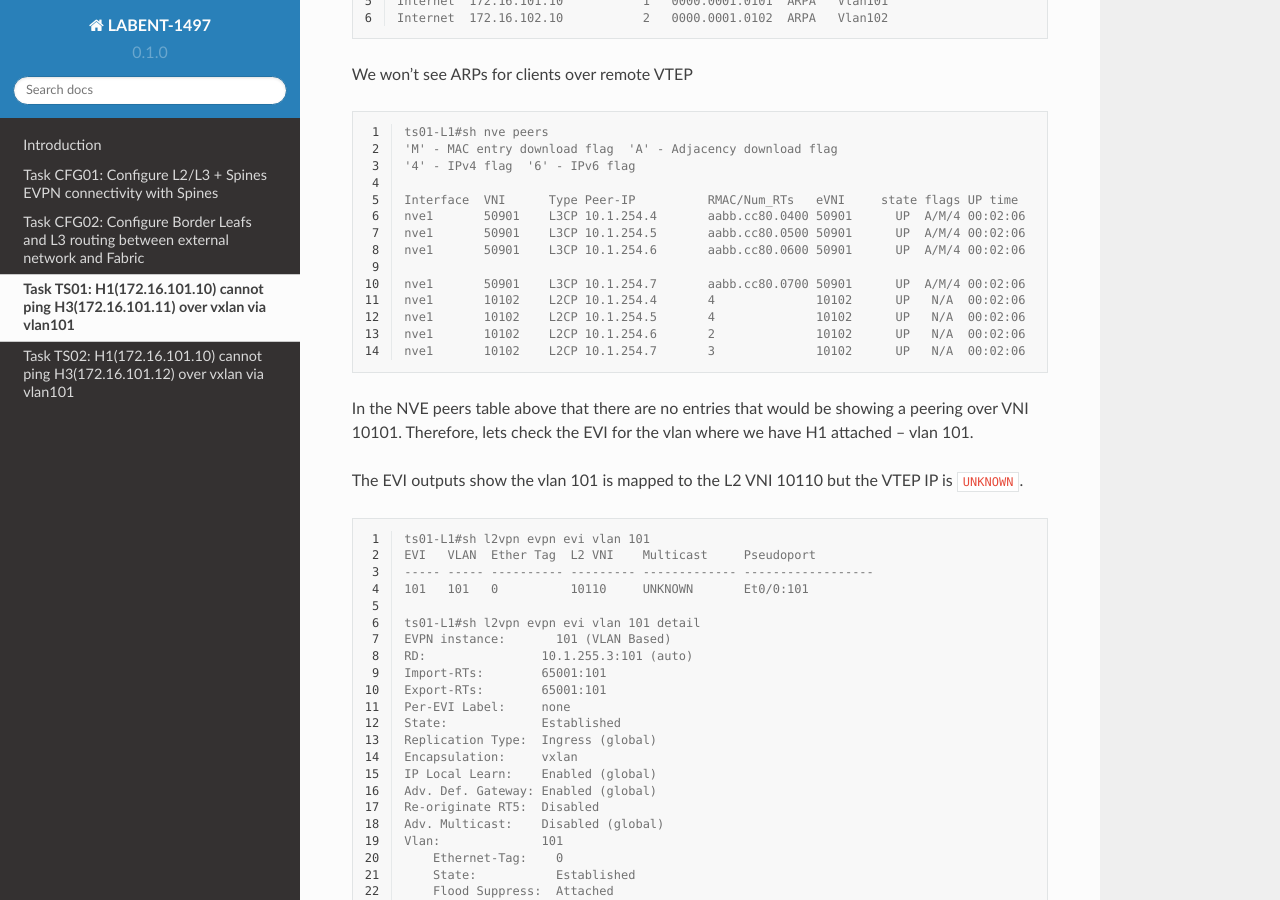
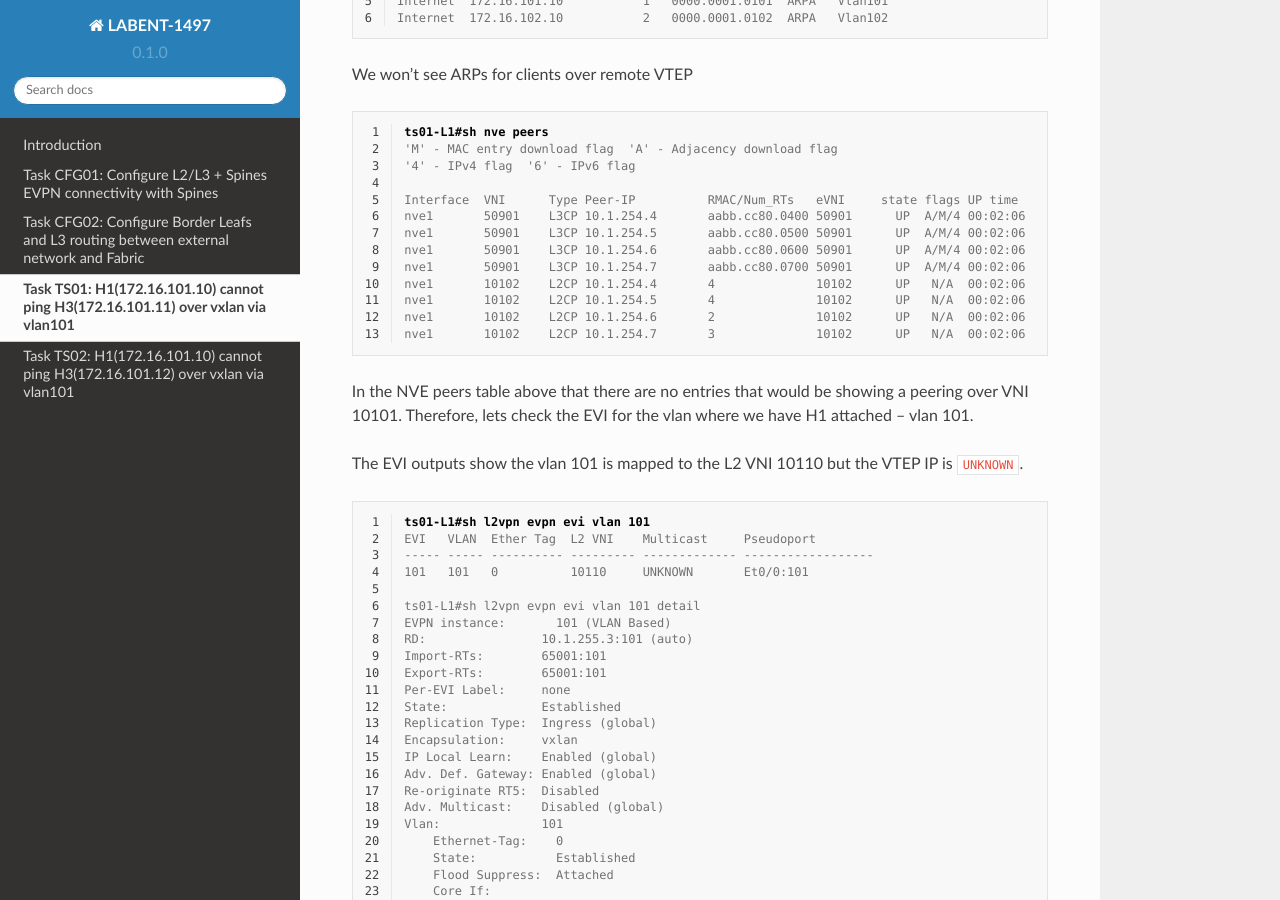
Before and after one commit to dvishchu/labent-1497, a Sphinx documentation site: the page built from docs/source/task_03.rst, in a window 1280 px wide and 900 px high, scrolled down 1324 px. Built offline with Sphinx 7.4.7 and the Read the Docs theme 2.0.0, drawn with Linux system fonts in a browser that asks for light colours; part of the change alters nothing that is shown.

```diff
--- a/docs/source/task_03.rst
+++ b/docs/source/task_03.rst
@@ -8,6 +8,7 @@ H1 node
 
 .. code-block:: console
     :linenos:
+    :class: highlight-command
 
     ts01-H1#ping vrf h1 172.16.101.11
     Type escape sequence to abort.
@@ -31,6 +32,7 @@ L1 node
 
 .. code-block:: console
     :linenos:
+    :class: highlight-command
 
     ts01-L1#sh ip arp vrf green
     Protocol  Address          Age (min)  Hardware Addr   Type   Interface
@@ -43,6 +45,7 @@ We won’t see ARPs for clients over remote VTEP
 
 .. code-block:: console
     :linenos:
+    :class: highlight-command
 
     ts01-L1#sh nve peers
     'M' - MAC entry download flag  'A' - Adjacency download flag
@@ -52,7 +55,6 @@ We won’t see ARPs for clients over remote VTEP
     nve1       50901    L3CP 10.1.254.4       aabb.cc80.0400 50901      UP  A/M/4 00:02:06
     nve1       50901    L3CP 10.1.254.5       aabb.cc80.0500 50901      UP  A/M/4 00:02:06
     nve1       50901    L3CP 10.1.254.6       aabb.cc80.0600 50901      UP  A/M/4 00:02:06
-
     nve1       50901    L3CP 10.1.254.7       aabb.cc80.0700 50901      UP  A/M/4 00:02:06
     nve1       10102    L2CP 10.1.254.4       4              10102      UP   N/A  00:02:06
     nve1       10102    L2CP 10.1.254.5       4              10102      UP   N/A  00:02:06
@@ -65,6 +67,7 @@ The EVI outputs show the vlan 101 is mapped to the L2 VNI 10110 but the VTEP IP
 
 .. code-block:: console
     :linenos:
+    :class: highlight-command
 
     ts01-L1#sh l2vpn evpn evi vlan 101
     EVI   VLAN  Ether Tag  L2 VNI    Multicast     Pseudoport
@@ -113,6 +116,7 @@ The MAC/IP information from BGP routes shows that the next show information is a
 
 .. code-block:: console
     :linenos:
+    :class: highlight-command
 
     ts01-L1#sh l2route evpn mac ip
     EVI       ETag  Prod    Mac Address         Host IP                Next Hop(s)
@@ -130,6 +134,7 @@ Do those 2 VNIs exist on the switch? Looks like 10110 does not exist – in the
 
 .. code-block:: console
     :linenos:
+    :class: highlight-command
 
     ts01-L1#sh nve vni 10101
     Interface  VNI        Multicast-group VNI state  Mode  VLAN  cfg vrf
@@ -177,6 +182,7 @@ L1 node
 
 .. code-block:: console
     :linenos:
+    :class: highlight-command
 
     ts01-L1#sh nve peers  vni 10101
     'M' - MAC entry download flag  'A' - Adjacency download flag
@@ -192,6 +198,7 @@ H1 node
 
 .. code-block:: console
     :linenos:
+    :class: highlight-command
 
     ts01-H1#ping vrf h1 172.16.101.11
     Type escape sequence to abort.
```
